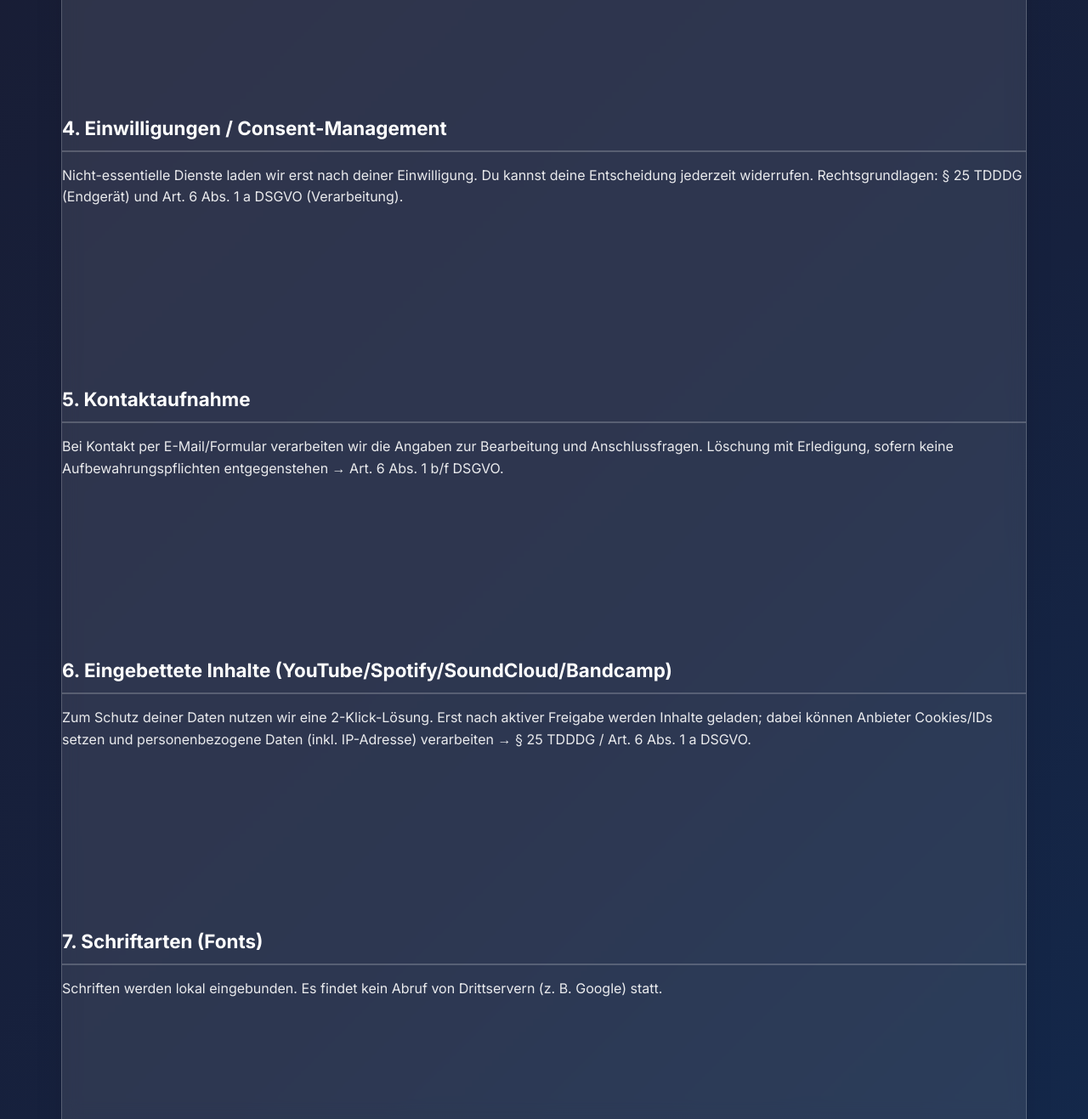
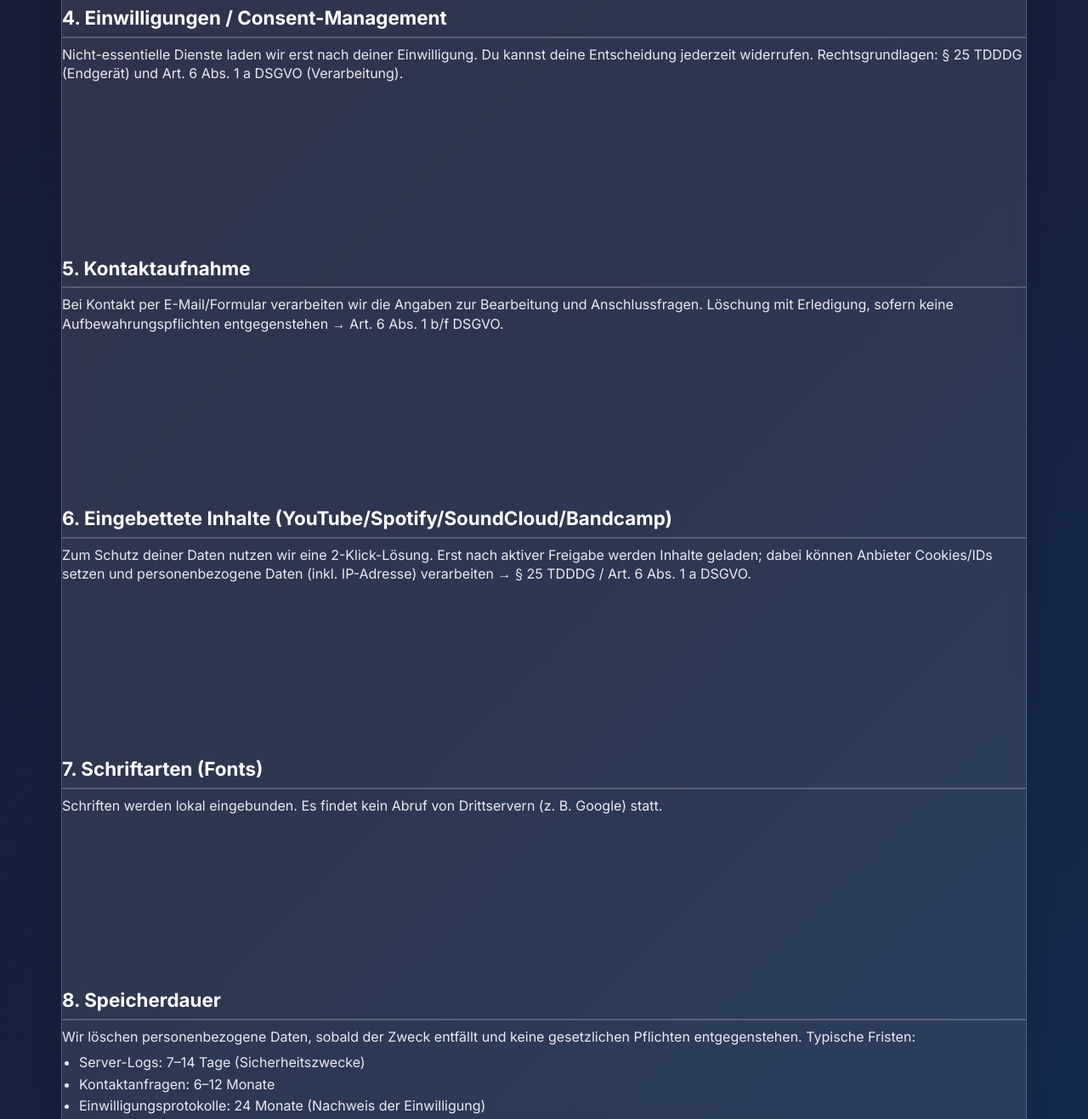
Before and after one commit to kaiakoo-webvita/9planets-website, a website built with Vite: page datenschutz.html in a window 1280 px wide. Shown: the part 1483-2800 px from the top of the page at 85% size. Built offline with nearby package versions, Linux system fonts and the light colour scheme.

Commit message:
Abstände drastisch reduziert

```diff
--- a/datenschutz.html
+++ b/datenschutz.html
@@ -197,39 +197,39 @@
     }
 
     .legal-section {
-      margin-bottom: 15px;
+      margin-bottom: 8px;
     }
 
     .legal-section h2 {
       color: white;
       font-size: 1.4rem;
-      margin-bottom: 15px;
+      margin-bottom: 8px;
       border-bottom: 2px solid rgba(255, 255, 255, 0.2);
-      padding-bottom: 8px;
+      padding-bottom: 4px;
     }
 
     .legal-section h3 {
       color: rgba(255, 255, 255, 0.9);
       font-size: 1.2rem;
-      margin-bottom: 10px;
-      margin-top: 20px;
+      margin-bottom: 6px;
+      margin-top: 12px;
     }
 
     .legal-section p {
       color: rgba(255, 255, 255, 0.9);
-      line-height: 1.6;
-      margin-bottom: 15px;
+      line-height: 1.4;
+      margin-bottom: 8px;
     }
 
     .legal-section ul {
       color: rgba(255, 255, 255, 0.9);
-      line-height: 1.6;
-      margin-bottom: 15px;
+      line-height: 1.4;
+      margin-bottom: 8px;
       padding-left: 20px;
     }
 
     .legal-section li {
-      margin-bottom: 5px;
+      margin-bottom: 3px;
     }
 
     .legal-section a {
```
Also changed, not shown: impressum.html (+5 -5 lines).
